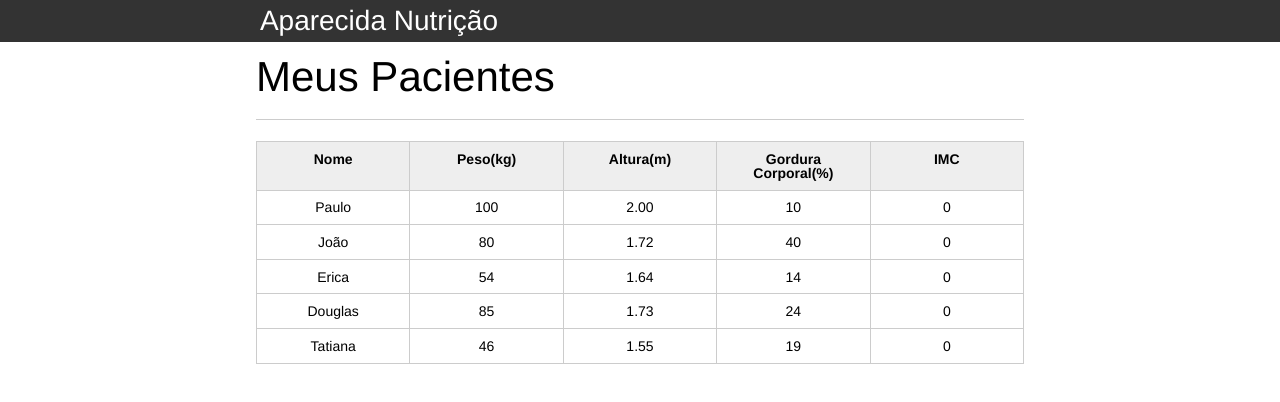
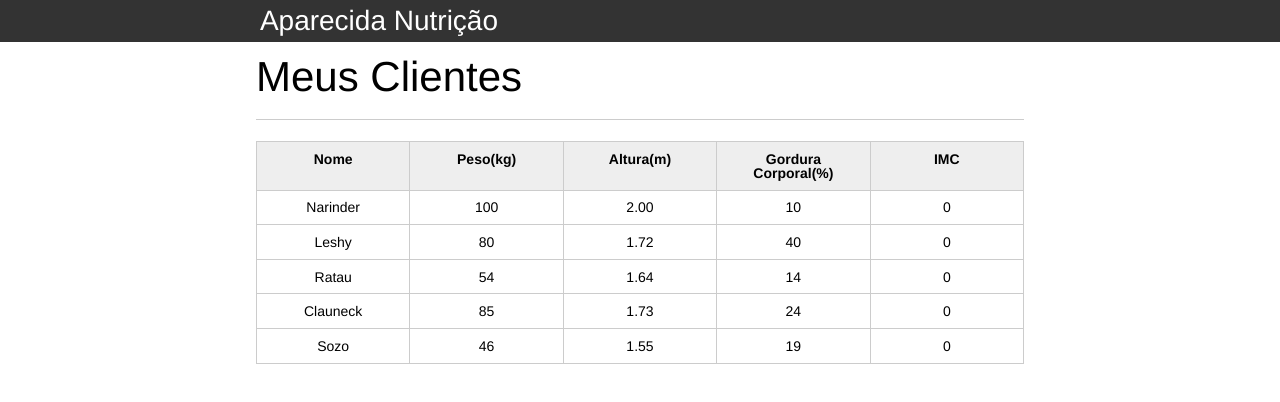
Before and after one commit to Arcane2009/Tabela-Nutri-o, a plain HTML site: page index.html in a window 1280 px wide. Drawn offline with Linux system fonts and the light colour scheme.

Commit message:
Add files via upload

```diff
--- a/index.html
+++ b/index.html
@@ -9,15 +9,20 @@
 	</head>
 
 	<body>
+
 		<header>
 			<div class="container">
-				<h1>Aparecida Nutrição</h1>
+				<h1 class="titulo">Aparecida Nutrição</h1>
 			</div>
 		</header>
+
 		<main>
+
 			<section class="container">
-				<h2>Meus Clientes</h2>
+				<h2 class="titulo-secundario">Meus Clientes</h2>
+
 				<table>
+
 					<thead>
 						<tr>
 							<th>Nome</th>
@@ -27,37 +32,38 @@
 							<th>IMC</th>
 						</tr>
 					</thead>
+
 					<tbody id="tabela-pacientes">
-						<tr class="paciente" >
-							<td class="info-nome">Paulo</td>
+						<tr class="paciente" id="primeiro-paciente">
+							<td class="info-nome">Narinder</td>
 							<td class="info-peso">100</td>
 							<td class="info-altura">2.00</td>
 							<td class="info-gordura">10</td>
 							<td class="info-imc">0</td>
 						</tr>
 						<tr class="paciente" >
-							<td class="info-nome">João</td>
+							<td class="info-nome">Leshy</td>
 							<td class="info-peso">80</td>
 							<td class="info-altura">1.72</td>
 							<td class="info-gordura">40</td>
 							<td class="info-imc">0</td>
 						</tr>
 						<tr class="paciente" >
-							<td class="info-nome">Erica</td>
+							<td class="info-nome">Ratau</td>
 							<td class="info-peso">54</td>
 							<td class="info-altura">1.64</td>
 							<td class="info-gordura">14</td>
 							<td class="info-imc">0</td>
 						</tr>
 						<tr class="paciente">
-							<td class="info-nome">Douglas</td>
+							<td class="info-nome">Clauneck</td>
 							<td class="info-peso">85</td>
 							<td class="info-altura">1.73</td>
 							<td class="info-gordura">24</td>
 							<td class="info-imc">0</td>
 						</tr>
 						<tr class="paciente" >
-							<td class="info-nome">Tatiana</td>
+							<td class="info-nome">Sozo</td>
 							<td class="info-peso">46</td>
 							<td class="info-altura">1.55</td>
 							<td class="info-gordura">19</td>
@@ -67,11 +73,6 @@
 				</table>
 			</section>
 		</main>
-	<script>
-		var pacientes = document.querySelector("h2");
-		pacientes.textContent = "Meus Pacientes";
-		var titulo = document.querySelector("title");
-		titulo.textContent = "Cult Of The Lamb Nutrição";
-	</script>
+	<script src="js/principal.js"></script>
 	</body>
 </html>
```
